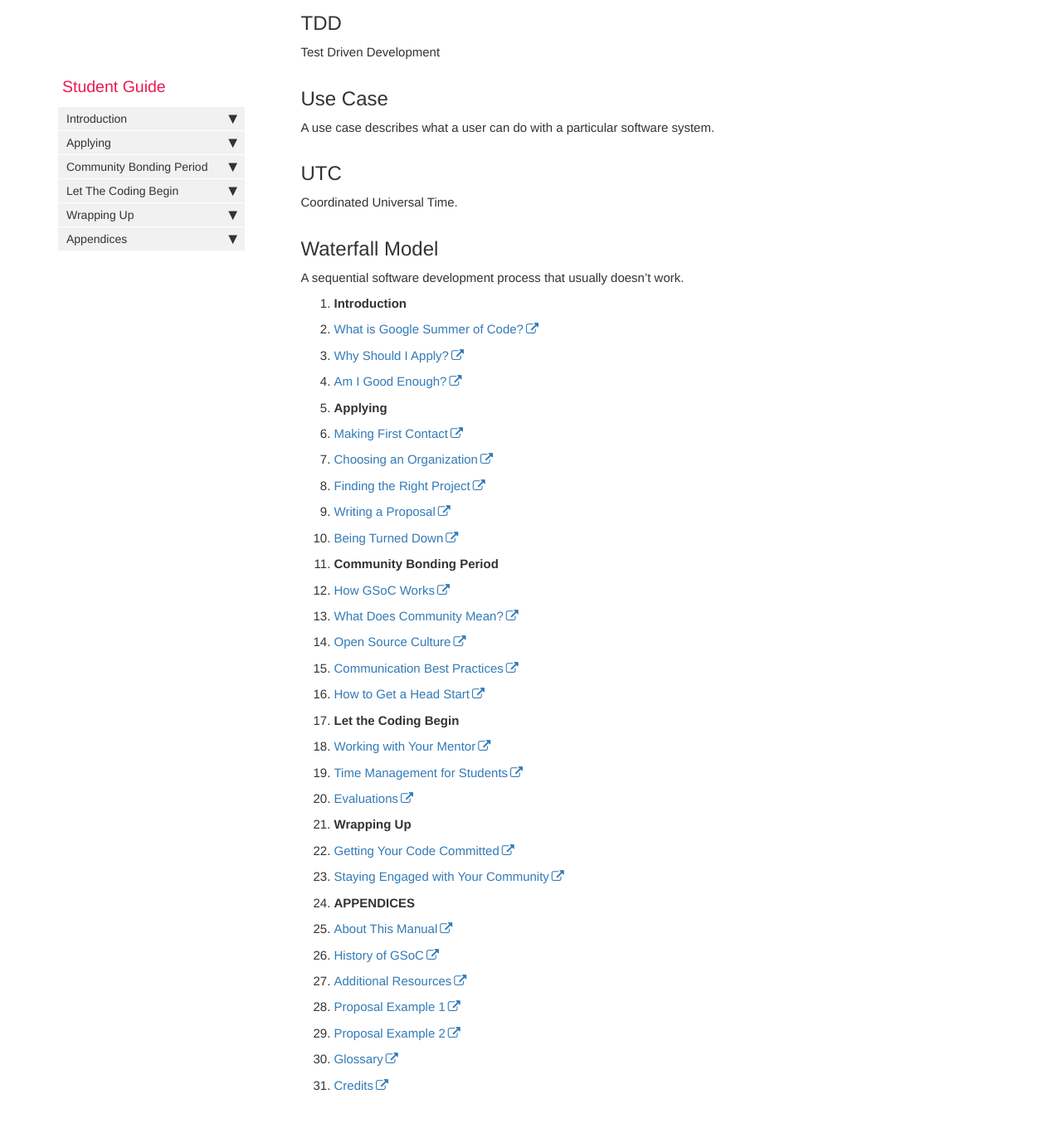
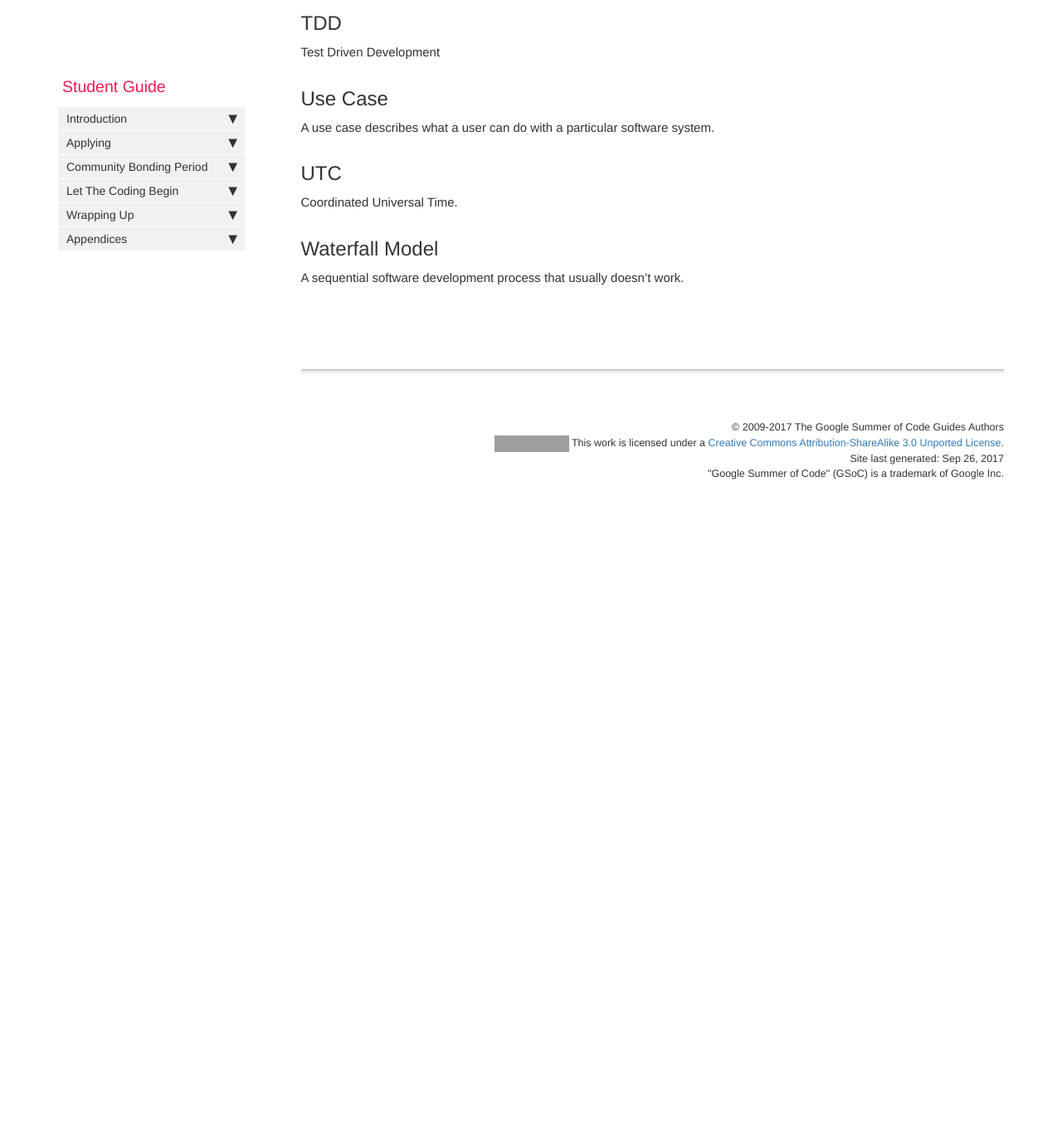
Before and after one commit to google/gsocguides, a Jekyll site: the page built from pages/student/23-glossary.md, in a window 1280 px wide and 1400 px high, scrolled down 2917 px. Shown: the top 1354 px of the window at 83% size. Built offline with Jekyll 4.4.1, drawn with Linux system fonts in a browser that asks for light colours; after the commit the page ends 3547 px from its top, so only the background shows below that; grey boxes are pictures that could not be loaded.

Commit message:
student: Changes for flossmanuals -> github move

```diff
--- a/pages/student/23-glossary.md
+++ b/pages/student/23-glossary.md
@@ -125,37 +125,3 @@ Coordinated Universal Time.
 ## Waterfall Model
 
 A sequential software development process that usually doesn't work.
-
-
-
-1.  **Introduction**
-1.  [What is Google Summer of Code?](http://write.flossmanuals.net/gsocstudentguide/what-is-google-summer-of-code/)
-1.  [Why Should I Apply?](http://write.flossmanuals.net/gsocstudentguide/why-should-i-apply/)
-1.  [Am I Good Enough?](http://write.flossmanuals.net/gsocstudentguide/am-i-good-enough/)
-1.  **Applying**
-1.  [Making First Contact](http://write.flossmanuals.net/gsocstudentguide/making-first-contact/)
-1.  [Choosing an Organization](http://write.flossmanuals.net/gsocstudentguide/choosing-an-organization/)
-1.  [Finding the Right Project](http://write.flossmanuals.net/gsocstudentguide/finding-the-right-project/)
-1.  [Writing a Proposal](http://write.flossmanuals.net/gsocstudentguide/writing-a-proposal/)
-1.  [Being Turned Down](http://write.flossmanuals.net/gsocstudentguide/being-turned-down/)
-1.  **Community Bonding Period**
-1.  [How GSoC Works](http://write.flossmanuals.net/gsocstudentguide/how-gsoc-works/)
-1.  [What Does Community Mean?](http://write.flossmanuals.net/gsocstudentguide/what-does-community-mean/)
-1.  [Open Source Culture](http://write.flossmanuals.net/gsocstudentguide/open-source-culture/)
-1.  [Communication Best Practices](http://write.flossmanuals.net/gsocstudentguide/communication-best-practices/)
-1.  [How to Get a Head Start](http://write.flossmanuals.net/gsocstudentguide/how-to-get-a-head-start/)
-1.  **Let the Coding Begin**
-1.  [Working with Your Mentor](http://write.flossmanuals.net/gsocstudentguide/working-with-your-mentor/)
-1.  [Time Management for Students](http://write.flossmanuals.net/gsocstudentguide/time-management-for-students/)
-1.  [Evaluations](http://write.flossmanuals.net/gsocstudentguide/evaluations/)
-1.  **Wrapping Up**
-1.  [Getting Your Code Committed](http://write.flossmanuals.net/gsocstudentguide/getting-your-code-committed/)
-1.  [Staying Engaged with Your Community](http://write.flossmanuals.net/gsocstudentguide/staying-engaged-with-your-community/)
-1.  **APPENDICES**
-1.  [About This Manual](http://write.flossmanuals.net/gsocstudentguide/about-this-manual/)
-1.  [History of GSoC](http://write.flossmanuals.net/gsocstudentguide/history-of-gsoc/)
-1.  [Additional Resources](http://write.flossmanuals.net/gsocstudentguide/additional-resources/)
-1.  [Proposal Example 1](http://write.flossmanuals.net/gsocstudentguide/proposal-example-1/)
-1.  [Proposal Example 2](http://write.flossmanuals.net/gsocstudentguide/proposal-example-2/)
-1.  [Glossary](http://write.flossmanuals.net/gsocstudentguide/glossary/)
-1.  [Credits](http://write.flossmanuals.net/gsocstudentguide/credits/)
```
Also changed, not shown: pages/student/18-about_this_manual.md (+14 -38 lines), pages/student/20-additional_resources.md (+2 -4 lines).
